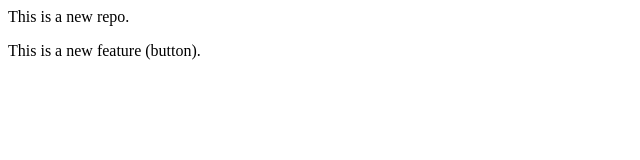
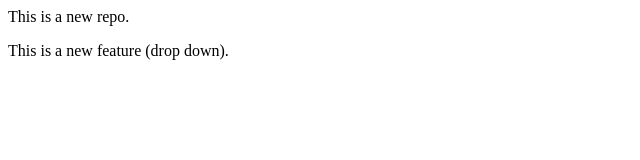
Before and after one commit to MistiSharma6/LocalRepo, a plain HTML site: page index.html in a window 1280 px wide. Shown: the full height of the page, 0-640 px from the left. Drawn offline with Linux system fonts and the light colour scheme.

Commit message:
Add dropdown

```diff
--- a/index.html
+++ b/index.html
@@ -1,2 +1,2 @@
 <p>This is a new repo.</p>
-<p>This is a new feature (button).</p>
+<p>This is a new feature (drop down).</p>
```
